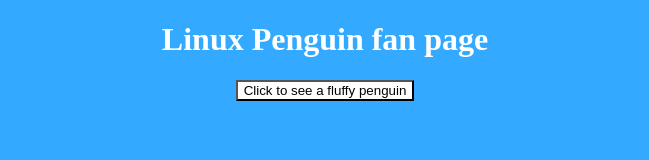
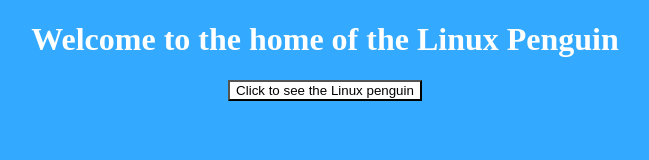
Before and after one commit to saadberry/fetch-img, a plain HTML site: page index.html in a window 1280 px wide. Shown: the whole page, without its empty margins (315-964 px from the left). Drawn offline with Linux system fonts and the light colour scheme.

Commit message:
Update index.html

```diff
--- a/index.html
+++ b/index.html
@@ -11,12 +11,12 @@
 </head>
 <body>
     <!-- <div class="hehe"> -->
-        <h1>Linux Penguin fan page</h1>
+        <h1>Welcome to the home of the Linux Penguin</h1>
 
 
     </div>
     <div class="hehe">
-        <button type="button" id="clickme" onclick="showIMG()">Click to see a fluffy penguin</button>
+        <button type="button" id="clickme" onclick="showIMG()">Click to see the Linux penguin</button>
     </div>
     <div class="displayimg">
         <img src="" id="himb" />
```
